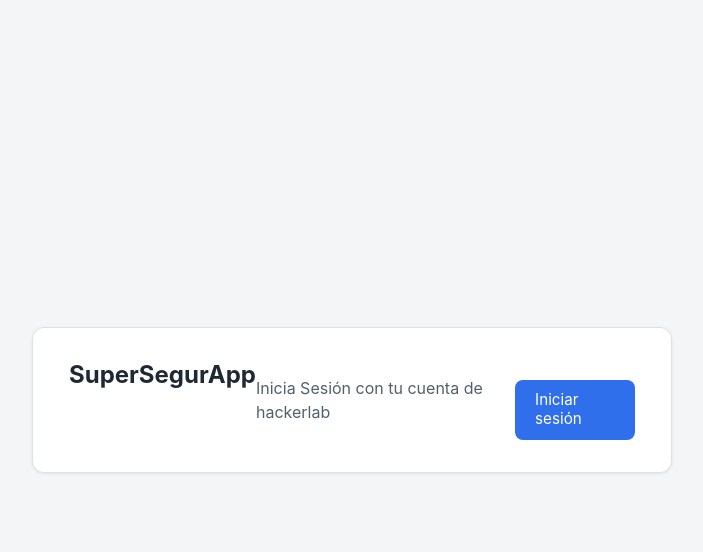
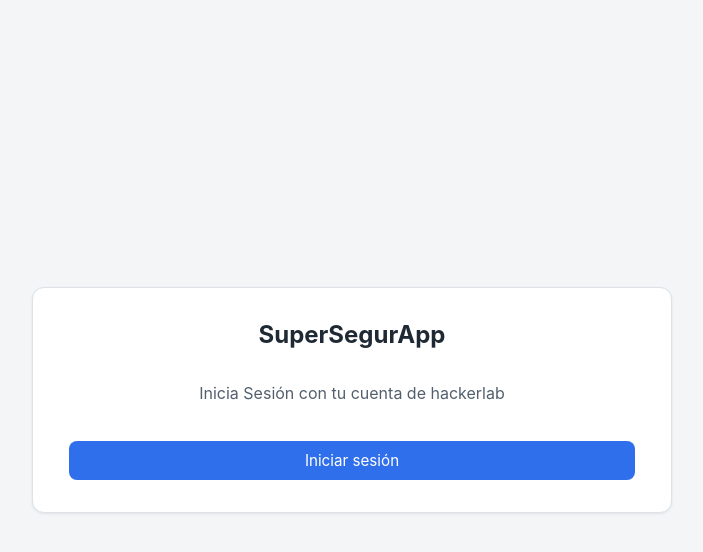
Before and after one commit to clcert/cc5330-lab-oidc, a Django app: page / in a window 1280 px wide. Shown: the top 552 px of the page, without its empty margins (288-991 px from the left). Run offline with Django 5.2, Linux system fonts and the light colour scheme.

Commit message:
fix: display

```diff
--- a/accounts/templates/accounts/base.html
+++ b/accounts/templates/accounts/base.html
@@ -36,6 +36,8 @@
       max-width: 640px;
       width: 100%;
       display: flex;
+      flex-direction: column;
+      text-align: center;
       box-shadow: 0 1px 3px rgba(0, 0, 0, 0.08);
     }
     .card.error { border-color: var(--error); }
```
Also changed, not shown: accounts/migrations/0002_create_default_user.py.
